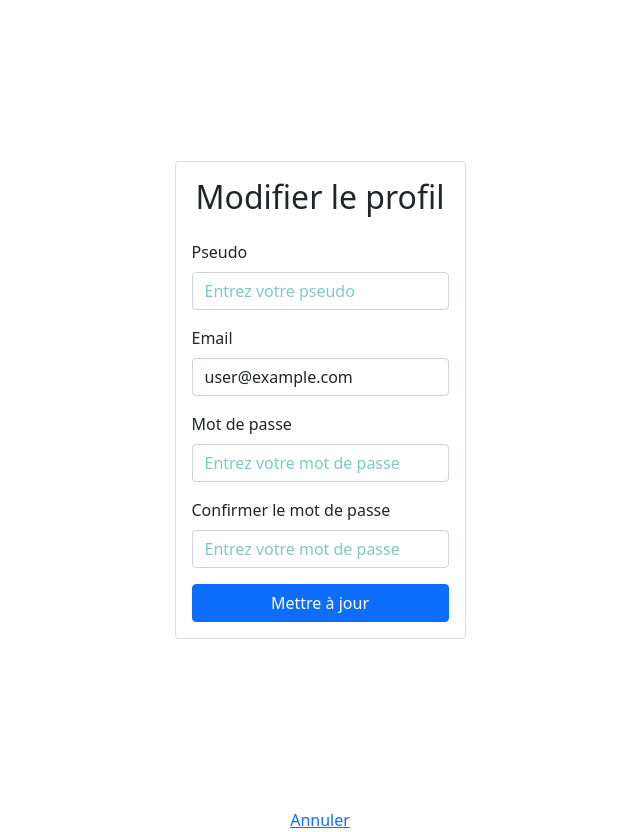
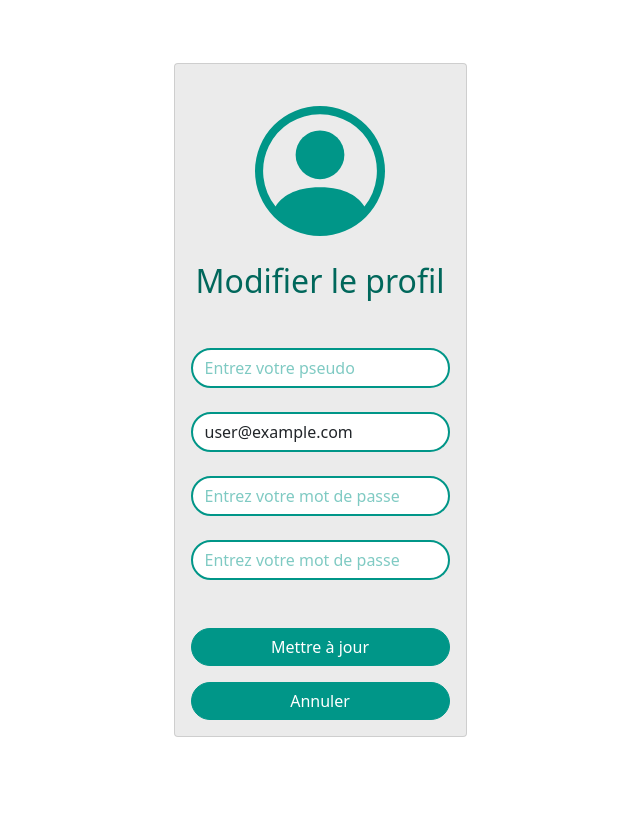
Before and after one commit to Nexus8th/react-firebase-user_forms, a React (Create React App) app: page /update-profile in a window 1280 px wide. Shown: the whole page, without its empty margins (320-960 px from the left). After the commit the page ends 800 px from the top, so only its background shows below. Built offline with nearby package versions, Linux system fonts and the light colour scheme; no server answers; sample sign-in values are in the browser's storage.

Commit message:
Need to fix Buttons onClick Areas

```diff
--- a/src/components/Dashboard.js
+++ b/src/components/Dashboard.js
@@ -2,6 +2,7 @@ import { Button, Card, Alert } from 'react-bootstrap';
 import { useState } from 'react';
 import { useAuth } from '../contexts/AuthContext';
 import { Link, useNavigate } from 'react-router-dom';
+import { ReactComponent as UserIcon } from './../images/person-circle.svg'
 
 export default function Dashboard() {
 
@@ -32,25 +33,21 @@ export default function Dashboard() {
     return (
         <>
         <div className="d-flex align-items-center justify-content-center w-100" style={{minHeight:'100vh'}}>
-            <Card style={{ maxWidth: "400px" }}>
+            <Card style={{ maxWidth: "400px", backgroundColor:'#EBEBEB', justifyContent:'center', alignItems:'center', textAlign:'center' }}>
                     <Card.Body>
-                        <h2 className="text-center mb-4">Profil</h2>
+                        <div className="mt-3" style={{color:'#009688'}}><UserIcon style={{width:'130px', height:'150px'}}/>
+                        </div>
+                        <h2 className="text-center mb-4 mt-4" style={{color:'#00675B', fontWeight:'400'}}>Profil</h2>
                         {error && <Alert variant="danger">{error}</Alert>}
-                        <div className="w-100 text-center mt-2">
+                        <div style={{color:'#009688'}} className="w-100 text-center mt-2">
                             <strong>Email: &nbsp;</strong>{currentUser.email}
                         </div>
-                        <div className="w-100 text-center mt-2">
+                        <div style={{color:'#009688'}} className="w-100 text-center mt-2">
                             <strong>Pseudo: &nbsp;</strong>{currentUser.pseudo}
                         </div>
-                        <div className="w-100 text-center mt-2">
-                            <Link to="/update-profile" className="btn btn-primary mt-3">Modifier le profil</Link>
-                        </div>
-                        <div className="w-100 text-center mt-2">
-                            <Button variant="primary" onClick={handleLogout}>Se déconnecter</Button>
-                        </div>
-                        <div className="w-100 text-center mt-2">
-                            <Button variant="danger" onClick={handleDelete}>Supprimer le compte</Button>
-                        </div>
+                        <Button  className="w-100 mt-5 rounded-pill" type="submit" style={{backgroundColor:'#009688', borderColor:'#009688'}}><Link to="/update-profile" style={{textDecoration:'none', color:'white'}}>Modifier le profil</Link></Button>
+                        <Button onClick={handleLogout} className="w-100 mt-3 rounded-pill" type="submit" style={{backgroundColor:'white', borderColor:'#009688'}}><Link to="/login" style={{textDecoration:'none', color:'#009688'}}>Se déconnecter</Link></Button>
+                        <Button onClick={handleDelete} className="w-100 mt-5 rounded-pill" type="submit" style={{backgroundColor:'crimson', borderColor:'crimson'}}><Link to="/update-profile" style={{textDecoration:'none', color:'white'}}>Supprimer le profil</Link></Button>
                     </Card.Body>
             </Card>
         </div>
--- a/src/components/UpdateProfile.js
+++ b/src/components/UpdateProfile.js
@@ -2,6 +2,7 @@ import React, { useRef, useState } from 'react';
 import { Form, Button, Card, Alert } from 'react-bootstrap';
 import { Link, useNavigate } from 'react-router-dom';
 import { useAuth } from '../contexts/AuthContext';
+import { ReactComponent as UserIcon } from './../images/person-circle.svg'
 
 const UpdateProfile = () => {
 
@@ -43,34 +44,34 @@ const UpdateProfile = () => {
     return (
         <>
         <div className="d-flex align-items-center justify-content-center w-100" style={{minHeight:'100vh'}}>
-            <Card style={{ maxWidth: "400px" }}>
+            <Card style={{ maxWidth: "400px", backgroundColor:'#EBEBEB', justifyContent:'center', alignItems:'center', textAlign:'center' }}>
                     <Card.Body>
-                        <h2 className="text-center mb-4">Modifier le profil</h2>
+                        <div className="mt-3" style={{color:'#009688'}}><UserIcon style={{width:'130px', height:'150px'}}/>
+                        </div>
+                        <h2 className="text-center mb-4 mt-3" style={{color:'#00675B', fontWeight:'400'}}>Modifier le profil</h2>
                         {error && <Alert variant="danger">{error}</Alert>}
                         <Form onSubmit={handleSubmit}>
                         <Form.Group id="username">
-                                <Form.Label>Pseudo</Form.Label>
-                                <Form.Control className="mb-3" type="username" placeholder="Entrez votre pseudo" required ref={usernameRef}/>
+                                <Form.Label></Form.Label>
+                                <Form.Control style={{borderColor:'#009688'}} className="rounded-pill border-2 mt-0 mb-0" type="username" placeholder="Entrez votre pseudo" required ref={usernameRef}/>
                             </Form.Group>
                             <Form.Group id="email">
-                                <Form.Label>Email</Form.Label>
-                                <Form.Control className="mb-3" type="email" placeholder="Entrez votre email" required defaultValue={currentUser.email} ref={emailRef}/>
+                                <Form.Label></Form.Label>
+                                <Form.Control style={{borderColor:'#009688'}} className="rounded-pill border-2 mt-0 mb-0" type="email" placeholder="Entrez votre email" required defaultValue={currentUser.email} ref={emailRef}/>
                             </Form.Group>
                             <Form.Group id="password">
-                                <Form.Label>Mot de passe</Form.Label>
-                                <Form.Control className="mb-3" type="password" placeholder="Entrez votre mot de passe" ref={passwordRef}/>
+                                <Form.Label></Form.Label>
+                                <Form.Control style={{borderColor:'#009688'}} className="rounded-pill border-2 mt-0 mb-0" type="password" placeholder="Entrez votre mot de passe" ref={passwordRef}/>
                             </Form.Group>
                             <Form.Group id="password-confirm">
-                                <Form.Label>Confirmer le mot de passe</Form.Label>
-                                <Form.Control className="mb-3" type="password" placeholder="Entrez votre mot de passe" ref={confirmPasswordRef}/>
+                                <Form.Label></Form.Label>
+                                <Form.Control style={{borderColor:'#009688'}} className="rounded-pill border-2 mt-0 mb-5" type="password" placeholder="Entrez votre mot de passe" ref={confirmPasswordRef}/>
                             </Form.Group>
-                            <Button disabled={loading} className="w-100" type="submit">Mettre à jour</Button>
+                            <Button disabled={loading} className="w-100 mt-0 rounded-pill" type="submit" style={{backgroundColor:'#009688', borderColor:'#009688'}}>Mettre à jour</Button>
+                            <Button disabled={loading} className="w-100 mt-3 rounded-pill" type="submit" style={{backgroundColor:'#009688', borderColor:'#009688'}}><Link to="/dashboard" style={{textDecoration:'none', color:'white'}} >Annuler</Link></Button>
                         </Form>
                     </Card.Body>
             </Card>
-        </div>
-        <div className="w-100 text-center mt-2">
-            <Link to="/dashboard">Annuler</Link>
         </div>
         </>
     );
```
